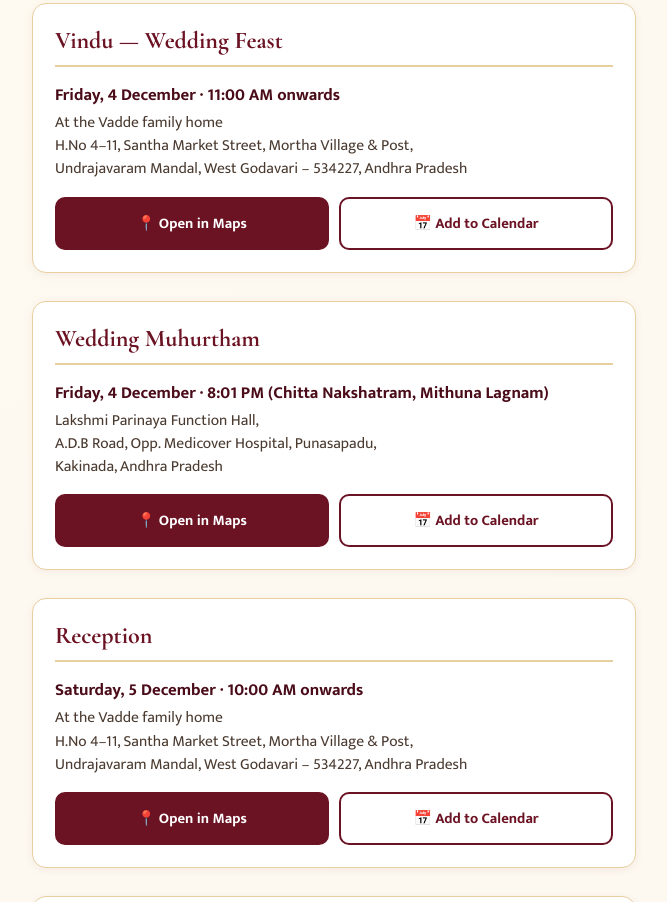
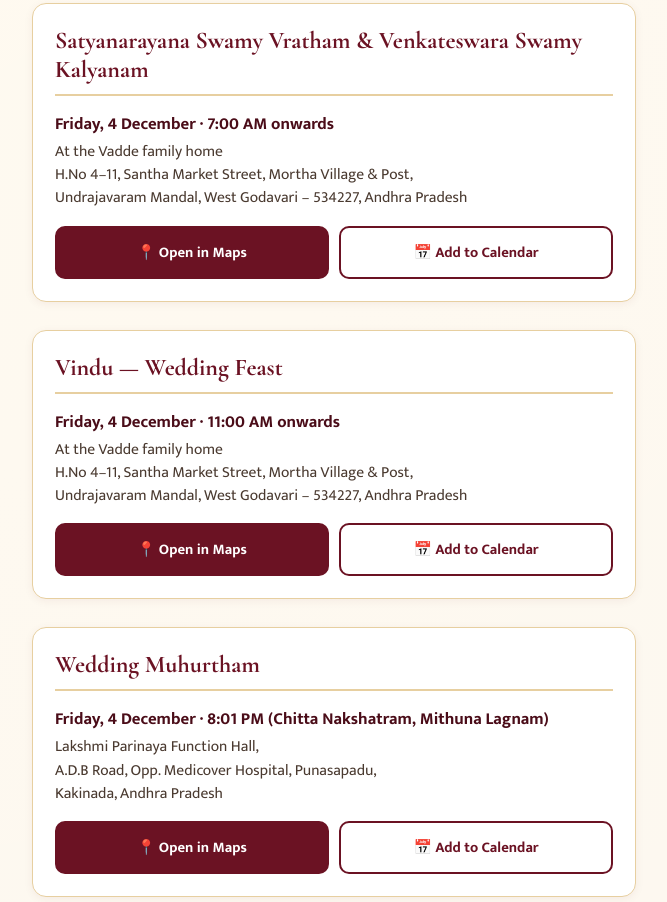
Before and after one commit to Sasi-vadde/krishnakanth-weds-hrishita, a plain HTML site: page index.html in a window 1280 px wide. Shown: the part 650-1552 px from the top of the page, without its empty margins (306-973 px from the left). Drawn offline with nearby package versions, Linux system fonts and the light colour scheme.

Commit message:
Replace 5 Dec Reception with Satyanarayana Swamy Vratham & Venkateswara Swamy Kalyanam (4 Dec, 7 AM); consolidate to single-day event, reorder chronologically

```diff
--- a/index.html
+++ b/index.html
@@ -4,7 +4,7 @@
 <meta charset="utf-8">
 <meta name="viewport" content="width=device-width, initial-scale=1">
 <title>Krishnakanth & Hrishita's Wedding</title>
-<meta name="description" content="Wedding invitation for Krishnakanth and Satya Hrishita — 4–5 December 2026, Kakinada & Mortha, Andhra Pradesh.">
+<meta name="description" content="Wedding invitation for Krishnakanth and Satya Hrishita — 4 December 2026, Kakinada & Mortha, Andhra Pradesh.">
 <link rel="preconnect" href="https://fonts.googleapis.com">
 <link rel="preconnect" href="https://fonts.gstatic.com" crossorigin>
 <link href="https://fonts.googleapis.com/css2?family=Cormorant+Garamond:wght@500;600;700&family=Mukta:wght@400;500;700&display=swap" rel="stylesheet">
@@ -123,13 +123,32 @@
 <header class="hero">
   <div class="kicker">You are cordially invited</div>
   <h1>Krishnakanth <span class="amp">&amp;</span> Hrishita's Wedding</h1>
-  <p class="sub">4&ndash;5 December 2026 &middot; Kakinada &amp; Mortha, Andhra Pradesh</p>
+  <p class="sub">4 December 2026 &middot; Kakinada &amp; Mortha, Andhra Pradesh</p>
 </header>
 
 <div class="wrap">
 
   <section style="padding: 10px; text-align: center;">
     <img src="assets/couple-photo.jpg" alt="Krishnakanth and Hrishita" style="width: 100%; border-radius: 10px; display: block;">
+  </section>
+
+  <section>
+    <h2>Satyanarayana Swamy Vratham &amp; Venkateswara Swamy Kalyanam</h2>
+    <div class="event-time">Friday, 4 December &middot; 7:00 AM onwards</div>
+    <div class="event-loc">
+      At the Vadde family home<br>
+      H.No 4&ndash;11, Santha Market Street, Mortha Village &amp; Post,<br>
+      Undrajavaram Mandal, West Godavari &ndash; 534227, Andhra Pradesh
+    </div>
+    <div class="btn-row">
+      <a class="btn maps" target="_blank" rel="noopener"
+         href="https://www.google.com/maps/search/?api=1&query=16.8109167,81.7025000">
+         📍 Open in Maps
+      </a>
+      <a class="btn cal" href="assets/vratham-kalyanam.ics" download>
+         📅 Add to Calendar
+      </a>
+    </div>
   </section>
 
   <section>
@@ -171,25 +190,6 @@
   </section>
 
   <section>
-    <h2>Reception</h2>
-    <div class="event-time">Saturday, 5 December &middot; 10:00 AM onwards</div>
-    <div class="event-loc">
-      At the Vadde family home<br>
-      H.No 4&ndash;11, Santha Market Street, Mortha Village &amp; Post,<br>
-      Undrajavaram Mandal, West Godavari &ndash; 534227, Andhra Pradesh
-    </div>
-    <div class="btn-row">
-      <a class="btn maps" target="_blank" rel="noopener"
-         href="https://www.google.com/maps/search/?api=1&query=16.8109167,81.7025000">
-         📍 Open in Maps
-      </a>
-      <a class="btn cal" href="assets/reception.ics" download>
-         📅 Add to Calendar
-      </a>
-    </div>
-  </section>
-
-  <section>
     <h2>The Invitation</h2>
     <div class="gallery">
       <img src="assets/invite-1.png" alt="Wedding invitation card, page 1" loading="lazy">
```
Also changed, not shown: 2 other files.
